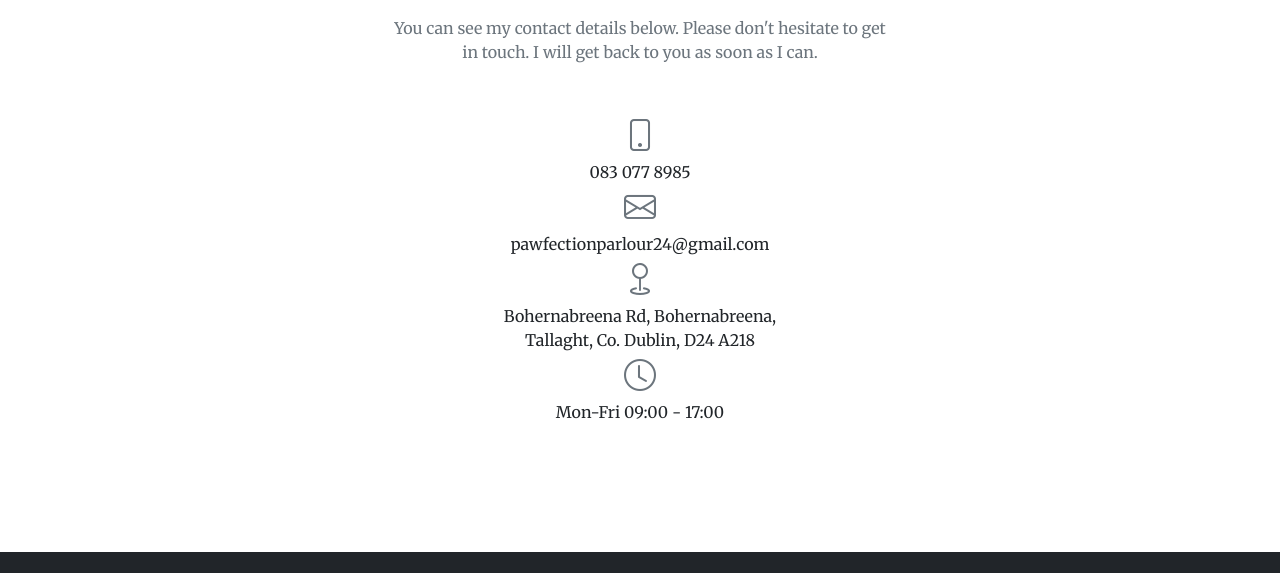
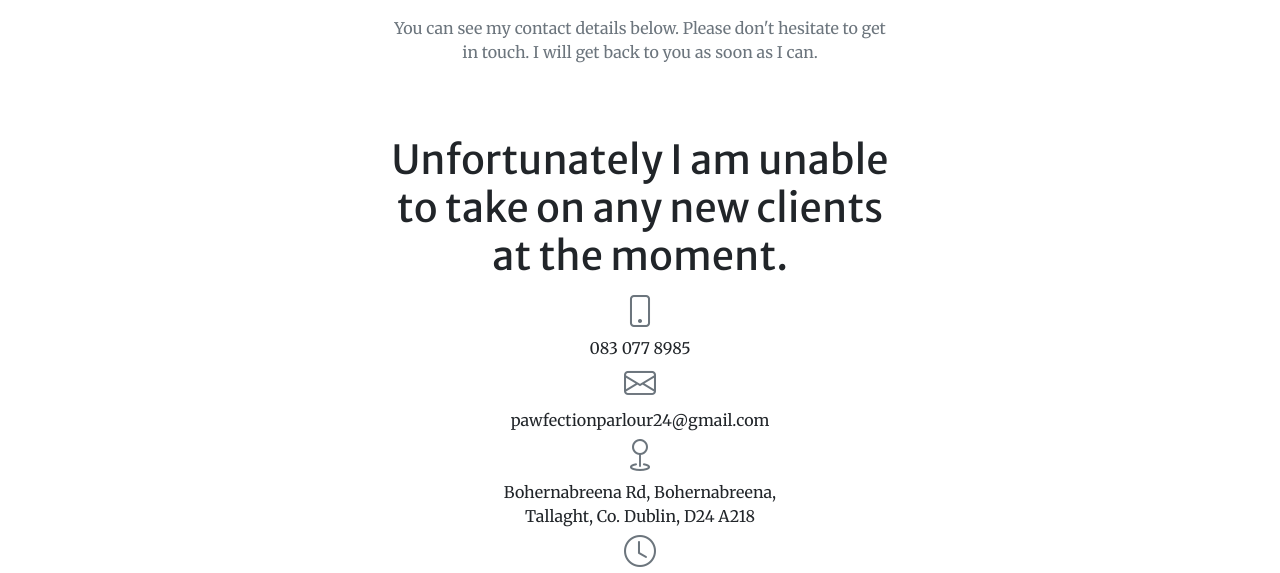
Before and after one commit to Ianokane1/PawfectionParlour2, a website: page index.html in a window 1280 px wide. Shown: the part 3500-4073 px from the top of the page. Drawn offline with nearby package versions, Linux system fonts and the light colour scheme; some packages are replaced by stand-ins of ours; a script that the page names is missing.

Commit message:
Added new banner to foot of page

```diff
--- a/index.html
+++ b/index.html
@@ -177,6 +177,8 @@
                         <h2 class="mt-0">Let's Get In Touch!</h2>
                         <hr class="divider" />
                         <p class="text-muted mb-5">You can see my contact details below. Please don't hesitate to get in touch. I will get back to you as soon as I can.</p>
+                        <br>
+                        <h1>Unfortunately I am unable to take on any new clients at the moment.</h1>
                     </div>
                 </div>
                 <div class="row gx-4 gx-lg-5 justify-content-center">
```
